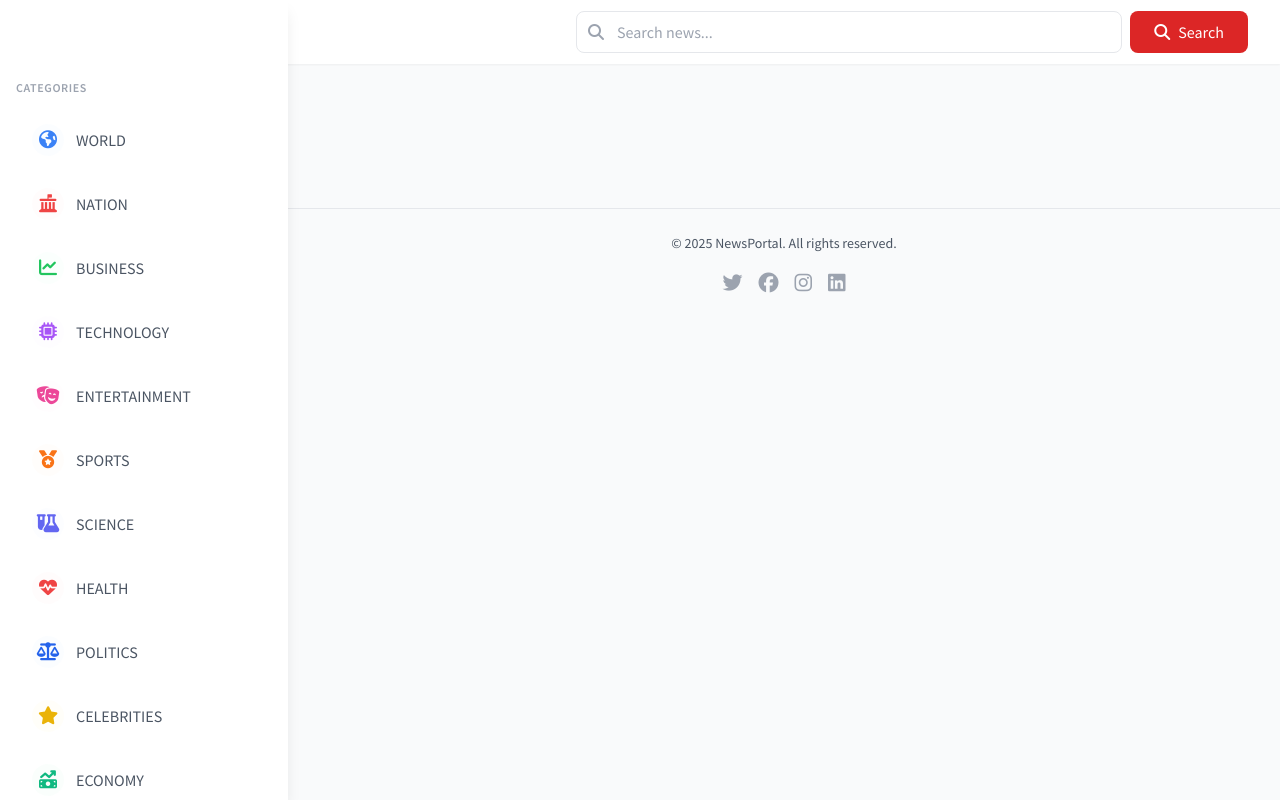
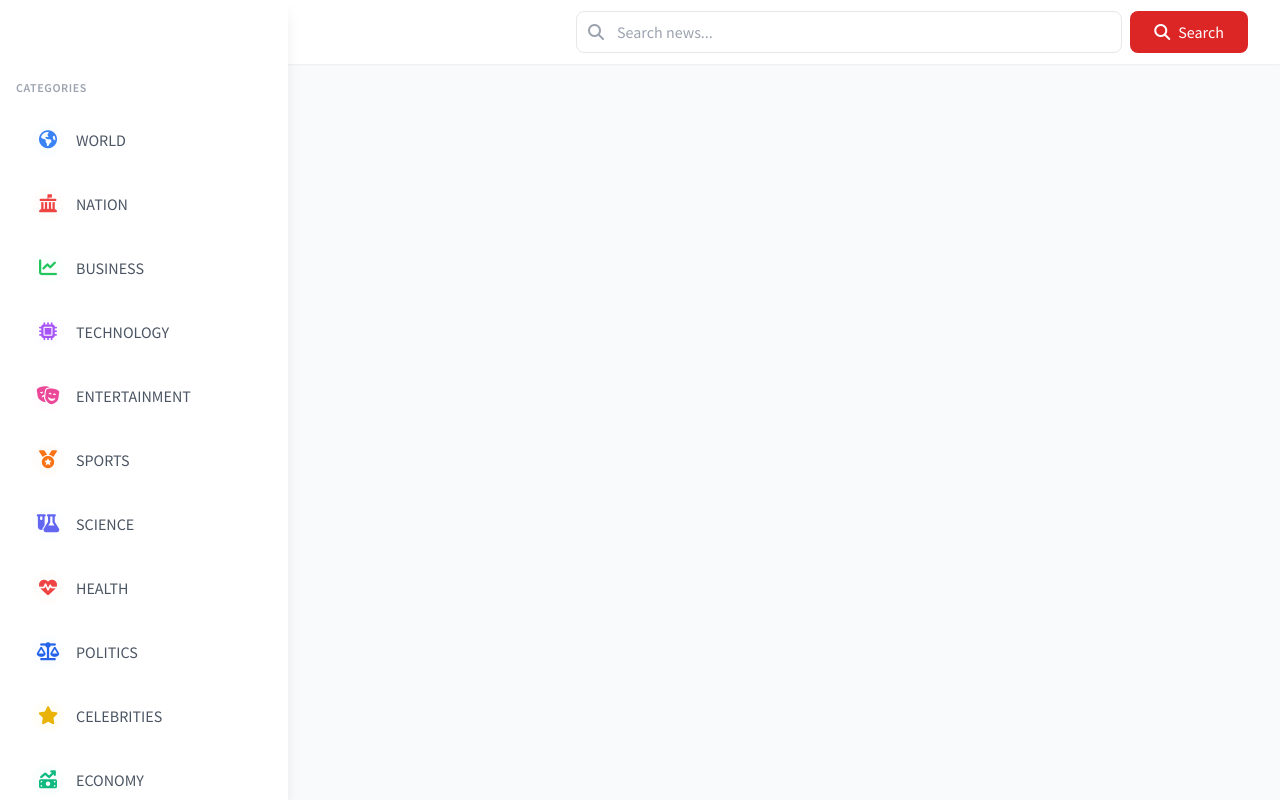
Before and after one commit to Balogunolalere/blogbackend2, a FastAPI app: page / in a window 1280 px wide. Run offline with FastAPI, Linux system fonts and the light colour scheme; data that the repository does not hold is empty; some libraries are stand-ins or nearby versions.

Commit message:
Remove current date from context and delete footer section from base template

```diff
--- a/main.py
+++ b/main.py
@@ -11,7 +11,6 @@ from fastapi.responses import FileResponse
 from PIL import Image, ImageDraw, ImageFont
 import textwrap
 import os
-from datetime import datetime
 
 from dotenv import load_dotenv
 from pydantic import BaseModel
@@ -177,7 +176,6 @@ async def home_page(
                 "category": category,
                 "current_category": category,  # Add current_category to context
                 "categories": TOPICS,
-                "now": datetime.now(),  # Add current date
             }
         )
     except Exception as e:
@@ -241,8 +239,7 @@ async def article_details(request: Request, url: str):
                 "related": related.data,
                 "structured_data": json.dumps(structured_data, ensure_ascii=False),
                 "categories": TOPICS,  # Add categories to context
-                "current_category": article["category"].upper(),  # Add current category
-                "now": datetime.now(),  # Add current date
+                "current_category": article["category"].upper()  # Add current category
             }
         )
     except Exception as e:
--- a/templates/base.html
+++ b/templates/base.html
@@ -190,31 +190,6 @@
         <main class="container mx-auto px-4 py-4 md:py-8">
             {% block content %}{% endblock %}
         </main>
-
-        <!-- Simple Footer -->
-        <footer class="border-t mt-8">
-            <div class="container mx-auto px-4 py-6">
-                <div class="flex flex-col items-center gap-4">
-                    <p class="text-gray-600 text-sm">
-                        © {{ now.year }} NewsPortal. All rights reserved.
-                    </p>
-                    <div class="flex items-center gap-4">
-                        <a href="#" class="text-gray-400 hover:text-brand-red transition-colors">
-                            <i class="fab fa-twitter text-xl"></i>
-                        </a>
-                        <a href="#" class="text-gray-400 hover:text-brand-red transition-colors">
-                            <i class="fab fa-facebook text-xl"></i>
-                        </a>
-                        <a href="#" class="text-gray-400 hover:text-brand-red transition-colors">
-                            <i class="fab fa-instagram text-xl"></i>
-                        </a>
-                        <a href="#" class="text-gray-400 hover:text-brand-red transition-colors">
-                            <i class="fab fa-linkedin text-xl"></i>
-                        </a>
-                    </div>
-                </div>
-            </div>
-        </footer>
     </div>
 
     <script>
```
